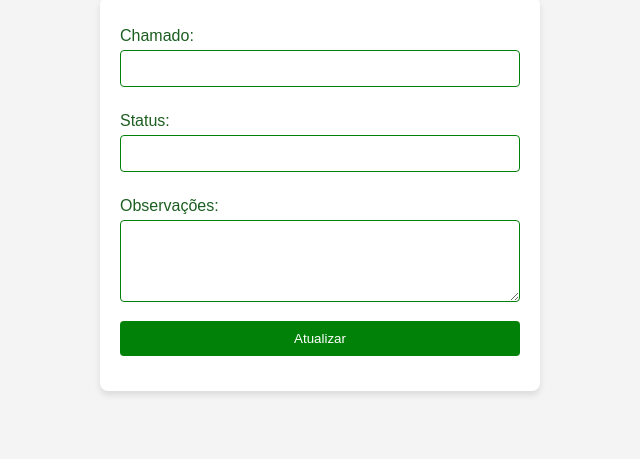
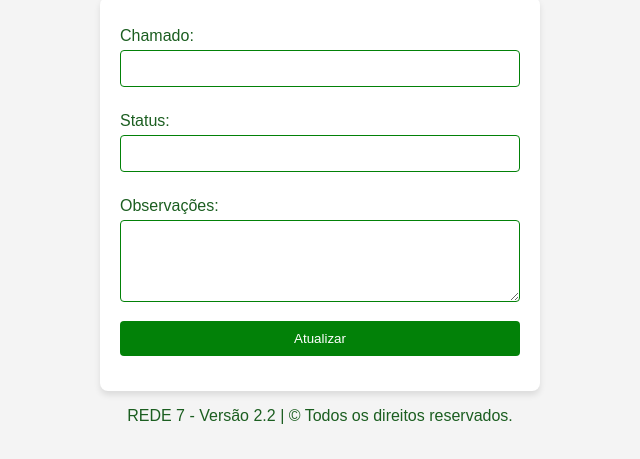
Before and after one commit to LuannZeiro/INTRATI-REDE7, a plain HTML site: page atualizarBiel.html in a window 1280 px wide. Shown: the part 143-602 px from the top of the page, without its empty margins (320-960 px from the left). Drawn offline with Linux system fonts and the light colour scheme.

Commit message:
Update atualizarBiel.html

```diff
--- a/atualizarBiel.html
+++ b/atualizarBiel.html
@@ -118,5 +118,6 @@
             }
         });
     </script>
+    <p>REDE 7 - Versão 2.2 | © Todos os direitos reservados.</p>
 </body>
 </html>
```
